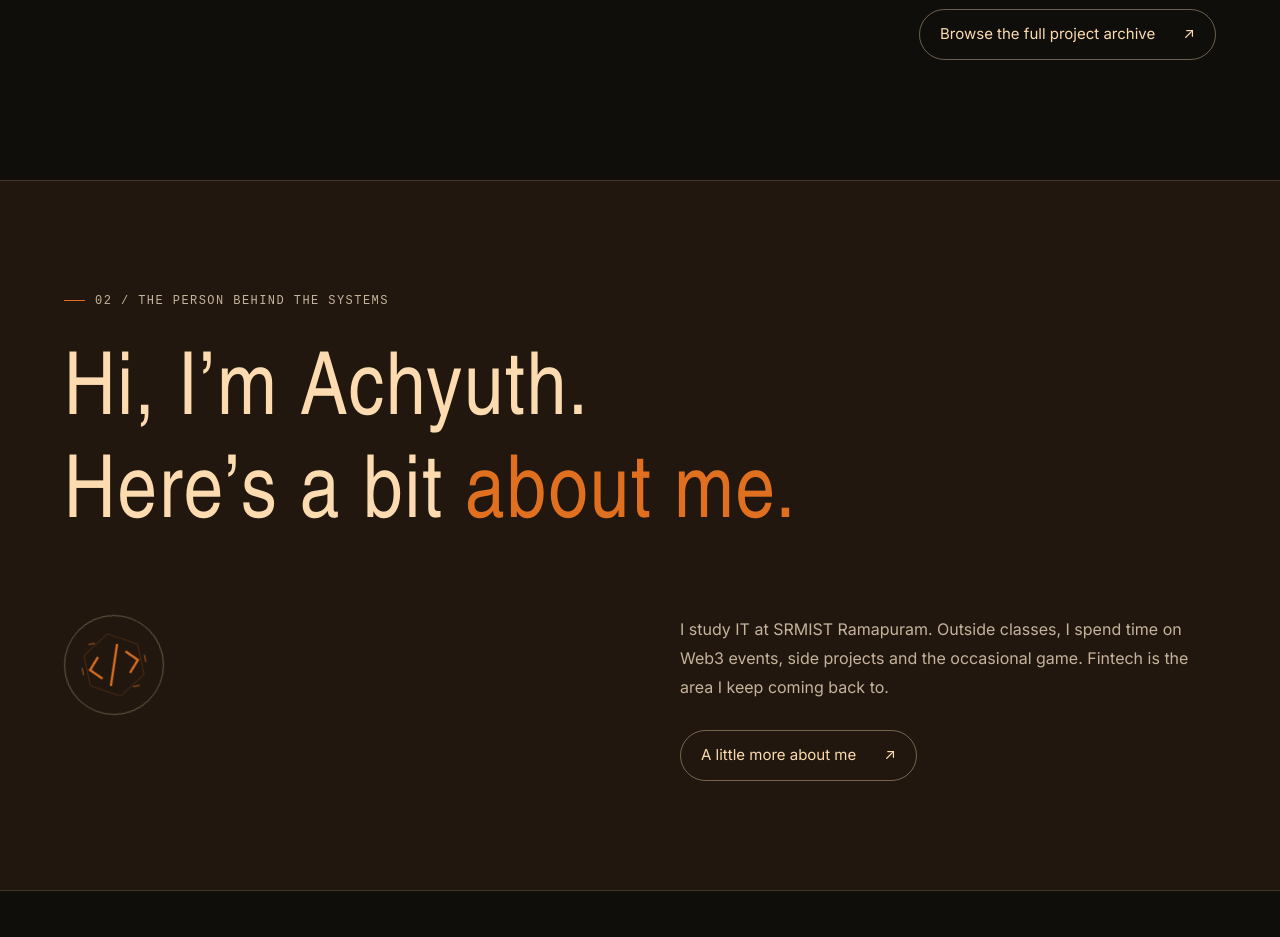
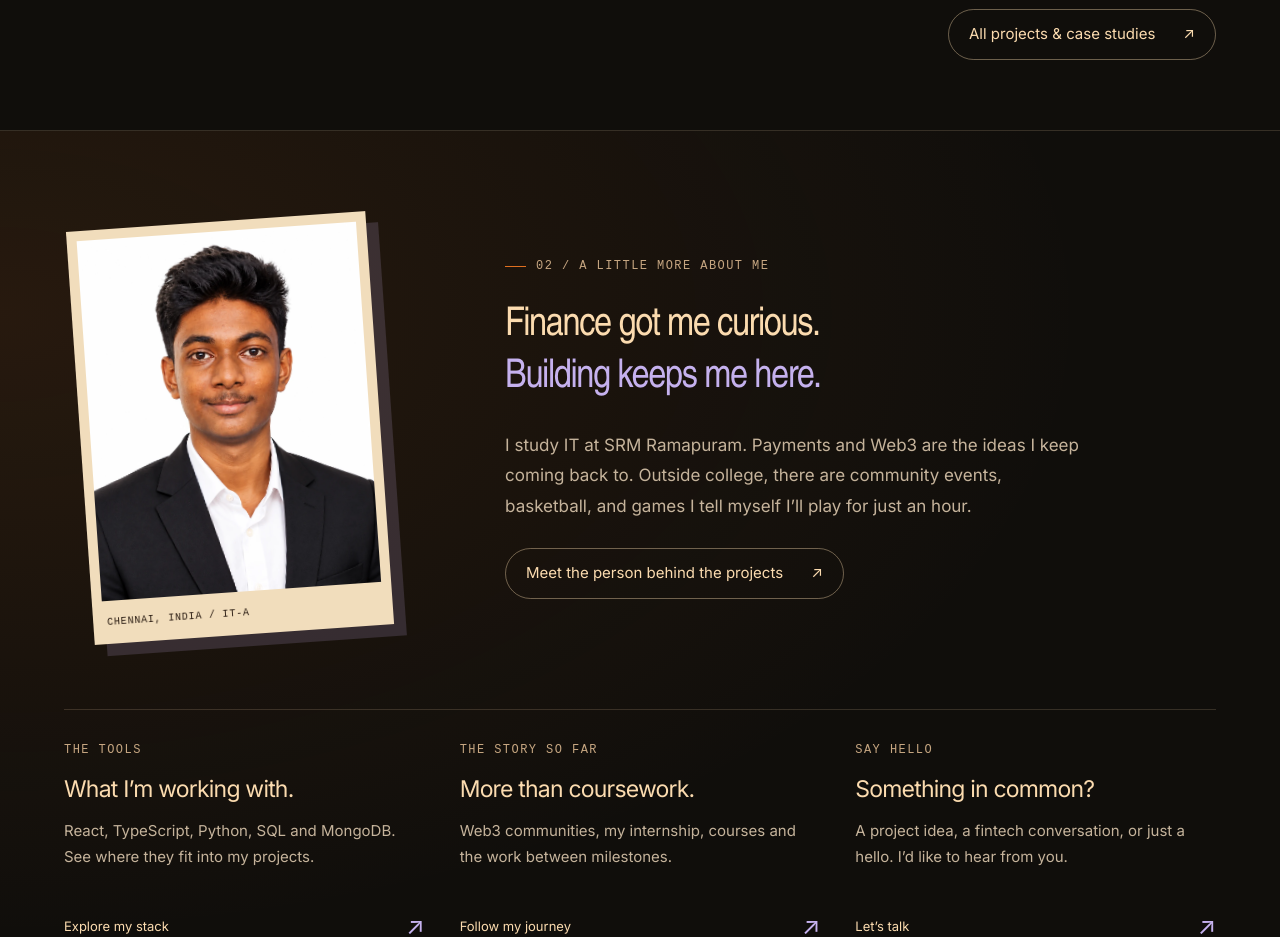
Before and after one commit to Achyuth777/achyuth-portfolio, a React (Vite) app: page / in a window 1280 px wide. Shown: the part 1860-2797 px from the top of the page. Built offline with nearby package versions, Linux system fonts and the light colour scheme; a web font is replaced by a local one.

Commit message:
Refine homepage typography, previews and accessible smooth scrolling

```diff
--- a/index.html
+++ b/index.html
@@ -18,7 +18,7 @@
     <link rel="preconnect" href="https://fonts.googleapis.com" />
     <link rel="preconnect" href="https://fonts.gstatic.com" crossorigin />
     <link
-      href="https://fonts.googleapis.com/css2?family=Inter:wght@300;400;500;600&display=swap"
+      href="https://fonts.googleapis.com/css2?family=Inter:wght@300;400;500;600&amp;family=Poppins:wght@400;500;600&amp;family=Space+Grotesk:wght@500;600;700&amp;display=swap"
       rel="stylesheet"
     />
     <title>Achyuth PV // Cyber Ronin</title>
--- a/package.json
+++ b/package.json
@@ -11,6 +11,7 @@
     "check:hooks": "eslint src"
   },
   "dependencies": {
+    "lenis": "1.3.27",
     "react": "^19.2.0",
     "react-dom": "^19.2.0",
     "three": "^0.180.0"
--- a/src/App.tsx
+++ b/src/App.tsx
@@ -3,6 +3,7 @@ import { flushSync } from "react-dom";
 import { projects, nav, pageTitle } from "./data";
 import { Label, Heading, Button, Arrow } from "./components/UI";
 import Home from "./pages/Home";
+import { useSmoothScroll } from "./components/useSmoothScroll";
 import ProjectInspector from "./components/ProjectInspector";
 import About from "./pages/About";
 import Projects from "./pages/Projects";
@@ -14,6 +15,7 @@ export default function App({ initialPath = "/" }: { initialPath?: string }) {
   const [path, setPath] = useState(initialPath);
   const [menu, setMenu] = useState(false);
   const [query, setQuery] = useState("");
+  useSmoothScroll(path, menu);
   const dialog = useRef<HTMLDialogElement>(null);
   const main = useRef<HTMLElement>(null);
   const trigger = useRef<HTMLButtonElement>(null);
--- a/src/components/RoninHero.tsx
+++ b/src/components/RoninHero.tsx
@@ -45,7 +45,9 @@ export default function RoninHero() {
       <div className="ronin-shade" aria-hidden="true" />
       <div className="ronin-content">
         <div className="ronin-copy">
-          <span className="label">CHENNAI, INDIA / STUDENT & BUILDER</span>
+          <span className="label">
+            CHENNAI, INDIA / IT STUDENT · FULL-STACK PROJECTS
+          </span>
           <h1>
             {["ACHYUTH PV //", "CODE, FINANCE", "& CURIOSITY."].map(
               (line, i) => (
--- /dev/null
+++ b/src/home-refinement.css
@@ -0,0 +1,245 @@
+/* Keep the existing page type; refresh only the masthead and home introduction. */
+html.lenis {
+  scroll-behavior: auto !important;
+}
+.site-header .brand {
+  font-family: "Space Grotesk", Inter, sans-serif;
+  font-weight: 600;
+  letter-spacing: -0.035em;
+  font-size: 17px;
+}
+.site-header .brand small {
+  font: 9px/1.5 monospace;
+  letter-spacing: 0.12em;
+}
+.site-header .desktop-nav a,
+.site-header .header-contact,
+.site-header .menu-button {
+  font-family: Poppins, Inter, sans-serif;
+  font-weight: 500;
+  letter-spacing: -0.015em;
+  font-size: 13px;
+}
+.ronin-copy h1 {
+  font-family: "Space Grotesk", Inter, sans-serif;
+  font-weight: 700;
+  font-size: clamp(42px, 5.1vw, 78px);
+  letter-spacing: -0.055em;
+  line-height: 1.02;
+  max-width: 700px;
+}
+.ronin-copy h1 span:last-child {
+  -webkit-text-stroke: 1px var(--cream);
+  color: transparent;
+  letter-spacing: -0.04em;
+}
+.ronin-copy > p {
+  font-family: Poppins, Inter, sans-serif;
+  font-size: 15px;
+  line-height: 1.75;
+  max-width: 390px;
+}
+.ronin-actions {
+  font-family: Poppins, Inter, sans-serif;
+}
+.home-selected {
+  padding-bottom: 70px;
+}
+.home-personal {
+  border-top: 1px solid var(--line);
+  background: radial-gradient(ellipse at 0% 20%, #c96a2320, transparent 60%);
+  padding-top: 90px;
+  padding-bottom: 80px;
+}
+.home-personal-top {
+  display: grid;
+  grid-template-columns: minmax(200px, 0.7fr) 1.5fr;
+  align-items: center;
+  gap: 9%;
+  max-width: 1120px;
+  margin: 0 auto 75px;
+}
+.home-personal-photo {
+  background: #f1ddbc;
+  color: #291b11;
+  padding: 10px 10px 0;
+  transform: rotate(-4deg);
+  box-shadow: 12px 12px 0 #c5b1ee2a;
+  max-width: 300px;
+  transition: transform 0.35s;
+}
+.home-personal-photo:hover {
+  transform: rotate(-1deg);
+}
+.home-personal-photo img {
+  display: block;
+  width: 100%;
+  height: auto;
+  aspect-ratio: 1105/1423;
+  object-fit: cover;
+}
+.home-personal-photo > span {
+  display: block;
+  padding: 16px 4px;
+  font: 10px monospace;
+  letter-spacing: 0.08em;
+}
+.home-personal-story h2 {
+  font-size: clamp(28px, 3.1vw, 43px);
+  line-height: 1.3;
+  margin: 25px 0;
+  letter-spacing: -0.035em;
+}
+.home-personal-story h2 em {
+  color: #c5b1ee;
+  font-style: normal;
+}
+.home-personal-story > p {
+  font-size: 17px;
+  line-height: 1.8;
+  max-width: 580px;
+  color: var(--muted);
+  margin-bottom: 27px;
+}
+.home-personal-links {
+  display: grid;
+  grid-template-columns: repeat(3, minmax(0, 1fr));
+  gap: 35px;
+  border-top: 1px solid var(--line);
+}
+.home-note {
+  display: flex;
+  flex-direction: column;
+  gap: 15px;
+  padding: 30px 0 10px;
+  scroll-margin-top: 115px;
+}
+.home-note h3 {
+  font-family: Inter, system-ui, sans-serif;
+  font-size: 23px;
+  letter-spacing: -0.035em;
+  line-height: 1.2;
+  margin: 0;
+}
+.home-note p {
+  font-size: 15px;
+  line-height: 1.75;
+  color: var(--muted);
+  margin: 0 0 10px;
+}
+.home-note-link {
+  font-size: 13px;
+  display: flex;
+  justify-content: space-between;
+  align-items: center;
+  margin-top: auto;
+  color: var(--cream);
+  padding: 10px 0;
+  border-bottom: 1px solid transparent;
+  transition: border-color 0.2s;
+}
+.home-note-link b {
+  font-size: 24px;
+  font-weight: 400;
+  transition: transform 0.2s;
+  color: #c5b1ee;
+}
+.home-note:hover .home-note-link {
+  border-color: var(--accent);
+}
+.home-note:hover .home-note-link b {
+  transform: translate(3px, -3px);
+}
+@media (max-width: 1000px) {
+  .ronin-copy h1 {
+    font-size: clamp(38px, 5.5vw, 57px);
+  }
+  .home-personal-top {
+    gap: 7%;
+  }
+  .home-personal-story h2 {
+    font-size: 30px;
+  }
+  .home-personal-links {
+    gap: 24px;
+  }
+}
+@media (max-width: 700px) {
+  .ronin-copy h1 {
+    font-size: clamp(37px, 8.6vw, 58px);
+    max-width: 100%;
+    margin-top: 22px;
+  }
+  .ronin-copy > p {
+    font-size: 14px;
+    max-width: 340px;
+  }
+  .ronin-copy > .label {
+    font-size: 9px;
+    max-width: 300px;
+    display: block;
+  }
+  .site-header .brand {
+    font-size: 14px;
+  }
+  .site-header .brand small {
+    font-size: 8px;
+  }
+  .site-header .menu-button {
+    font-size: 12px;
+  }
+  .home-personal {
+    padding-top: 60px;
+    padding-bottom: 40px;
+  }
+  .home-personal-top {
+    grid-template-columns: 1fr;
+    gap: 40px;
+    margin-bottom: 40px;
+  }
+  .home-personal-photo {
+    width: 185px;
+    margin: 0 0 0 8px;
+  }
+  .home-personal-story h2 {
+    font-size: 28px;
+  }
+  .home-personal-story > p {
+    font-size: 16px;
+  }
+  .home-personal-links {
+    grid-template-columns: 1fr;
+    gap: 0;
+  }
+  .home-note {
+    padding: 25px 0;
+    border-bottom: 1px solid var(--line);
+  }
+  .home-note h3 {
+    font-size: 25px;
+  }
+  .home-note-link {
+    max-width: 100%;
+  }
+  .home-selected {
+    padding-bottom: 50px;
+  }
+}
+@media (max-width: 360px) {
+  .ronin-copy h1 {
+    font-size: 34px;
+  }
+  .ronin-copy > p {
+    font-size: 13px;
+  }
+}
+@media (prefers-reduced-motion: reduce) {
+  .home-personal-photo,
+  .home-note-link,
+  .home-note-link b {
+    transition: none;
+  }
+  .home-personal-photo:hover {
+    transform: rotate(-4deg);
+  }
+}
--- a/src/main.tsx
+++ b/src/main.tsx
@@ -10,3 +10,6 @@ else createRoot(root).render(app);
 import "./journey.css";
 
 import "./personal-about.css";
+
+import "lenis/dist/lenis.css";
+import "./home-refinement.css";
--- a/src/pages/CaseStudy.tsx
+++ b/src/pages/CaseStudy.tsx
@@ -37,7 +37,7 @@ export default function CaseStudy({ p }: { p: Project }) {
       </header>
       <div className="case-cover">
         <div>
-          <span className="label">SYSTEM PORTRAIT / ORIGINAL 3D STUDY</span>
+          <span className="label">PROJECT PREVIEW / LANDING PAGE</span>
           <h2>
             {p.slug === "supplylens" ? (
               <>
--- a/src/pages/Home.tsx
+++ b/src/pages/Home.tsx
@@ -1,4 +1,3 @@
-import RoninEmblem from "../components/RoninEmblem";
 import { Button, Label } from "../components/UI";
 import RoninHero from "../components/RoninHero";
 import ProjectOverview from "../components/ProjectOverview";
@@ -12,7 +11,7 @@ export default function Home() {
         <span>FINTECH & WEB3</span>
         <span>PRODUCT ENGINEERING</span>
       </div>
-      <section id="projects" className="section">
+      <section id="projects" className="section home-selected">
         <div className="section-heading">
           <div>
             <Label>01 / SELECTED WORK</Label>
@@ -29,71 +28,75 @@ export default function Home() {
         </div>
         <ProjectOverview />
         <div className="archive-link">
-          <Button href="/projects">Browse the full project archive</Button>
+          <Button href="/projects">All projects & case studies</Button>
         </div>
       </section>
-      <section id="about" className="section manifesto">
-        <Label>02 / THE PERSON BEHIND THE SYSTEMS</Label>
-        <h2>
-          Hi, I’m Achyuth.
-          <br />
-          Here’s a bit <em>about me.</em>
-        </h2>
-        <div className="manifesto-bottom">
-          <span className="seal" aria-hidden="true">
-            <RoninEmblem />
-          </span>
-          <div>
+      <section
+        id="about"
+        className="section home-personal"
+        aria-labelledby="home-personal-title"
+      >
+        <div className="home-personal-top">
+          <div className="home-personal-photo">
+            <img
+              src="/portraits/achyuth.webp"
+              alt="Achyuth PV"
+              width="1105"
+              height="1423"
+              loading="lazy"
+            />
+            <span>CHENNAI, INDIA / IT-A</span>
+          </div>
+          <div className="home-personal-story">
+            <Label>02 / A LITTLE MORE ABOUT ME</Label>
+            <h2 id="home-personal-title">
+              Finance got me curious.
+              <br />
+              <em>Building keeps me here.</em>
+            </h2>
             <p>
-              I study IT at SRMIST Ramapuram. Outside classes, I spend time on
-              Web3 events, side projects and the occasional game. Fintech is the
-              area I keep coming back to.
+              I study IT at SRM Ramapuram. Payments and Web3 are the ideas I
+              keep coming back to. Outside college, there are community events,
+              basketball, and games I tell myself I’ll play for just an hour.
             </p>
-            <Button href="/about">A little more about me</Button>
+            <Button href="/about">Meet the person behind the projects</Button>
           </div>
         </div>
-      </section>
-      <section id="skills" className="section compact-section">
-        <div>
-          <Label>03 / CAPABILITIES</Label>
-          <h2>
-            What I’m
-            <br />
-            working with.
-          </h2>
+        <div className="home-personal-links">
+          <a id="skills" className="home-note" href="/skills">
+            <span className="label">THE TOOLS</span>
+            <h3>What I’m working with.</h3>
+            <p>
+              React, TypeScript, Python, SQL and MongoDB. See where they fit
+              into my projects.
+            </p>
+            <span className="home-note-link">
+              Explore my stack <b aria-hidden="true">↗</b>
+            </span>
+          </a>
+          <a id="journey" className="home-note" href="/experience">
+            <span className="label">THE STORY SO FAR</span>
+            <h3>More than coursework.</h3>
+            <p>
+              Web3 communities, my internship, courses and the work between
+              milestones.
+            </p>
+            <span className="home-note-link">
+              Follow my journey <b aria-hidden="true">↗</b>
+            </span>
+          </a>
+          <a id="contact" className="home-note" href="/contact">
+            <span className="label">SAY HELLO</span>
+            <h3>Something in common?</h3>
+            <p>
+              A project idea, a fintech conversation, or just a hello. I’d like
+              to hear from you.
+            </p>
+            <span className="home-note-link">
+              Let’s talk <b aria-hidden="true">↗</b>
+            </span>
+          </a>
         </div>
-        <div>
-          <p className="lede">
-            Interfaces, APIs, data and programmable value. Explore the
-            technologies behind the work.
-          </p>
-          <Button href="/skills">Explore my tech stack</Button>
-        </div>
-      </section>
-      <section id="journey" className="section home-journey">
-        <Label>04 / IN PROGRESS</Label>
-        <h2>
-          Outside the classroom.
-          <br />
-          And behind the commits.
-        </h2>
-        <div className="mini-timeline">
-          <span>SRMIST / IT-A</span>
-          <span>TECHNICAL EXPLORATION</span>
-          <span>PRODUCT EXPERIMENTS</span>
-        </div>
-        <Button href="/experience">Explore my journey</Button>
-      </section>
-      <section id="contact" className="section closing">
-        <Label>05 / OPEN A CHANNEL</Label>
-        <h2>
-          Have an idea?
-          <br />
-          <em>Let’s talk.</em>
-        </h2>
-        <Button href="/contact" primary>
-          Start a conversation
-        </Button>
       </section>
     </>
   );
```
Also changed, not shown: src/components/useSmoothScroll.ts (added, +60 -0 lines), 1 other file (tests, documents, lock files or other folders).
